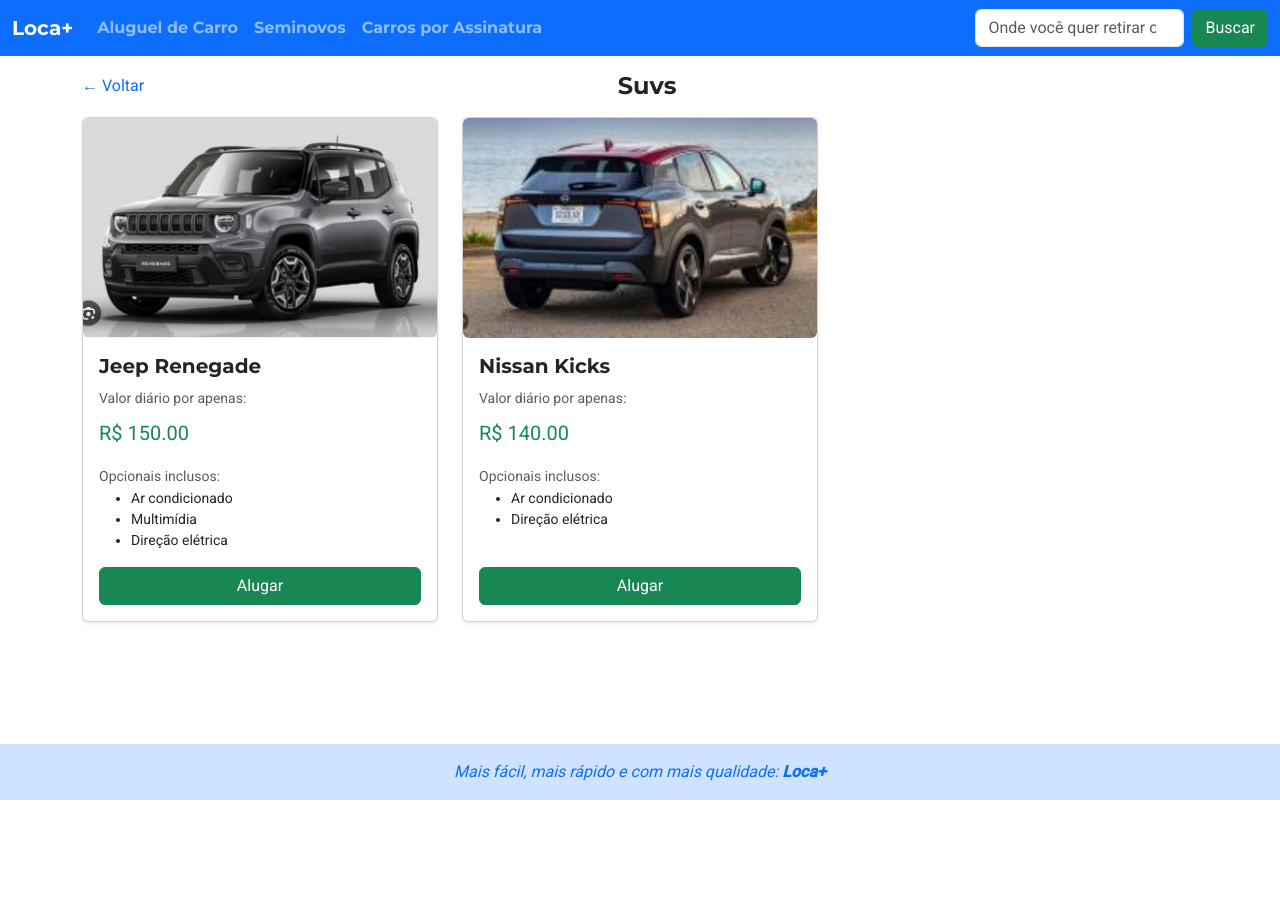
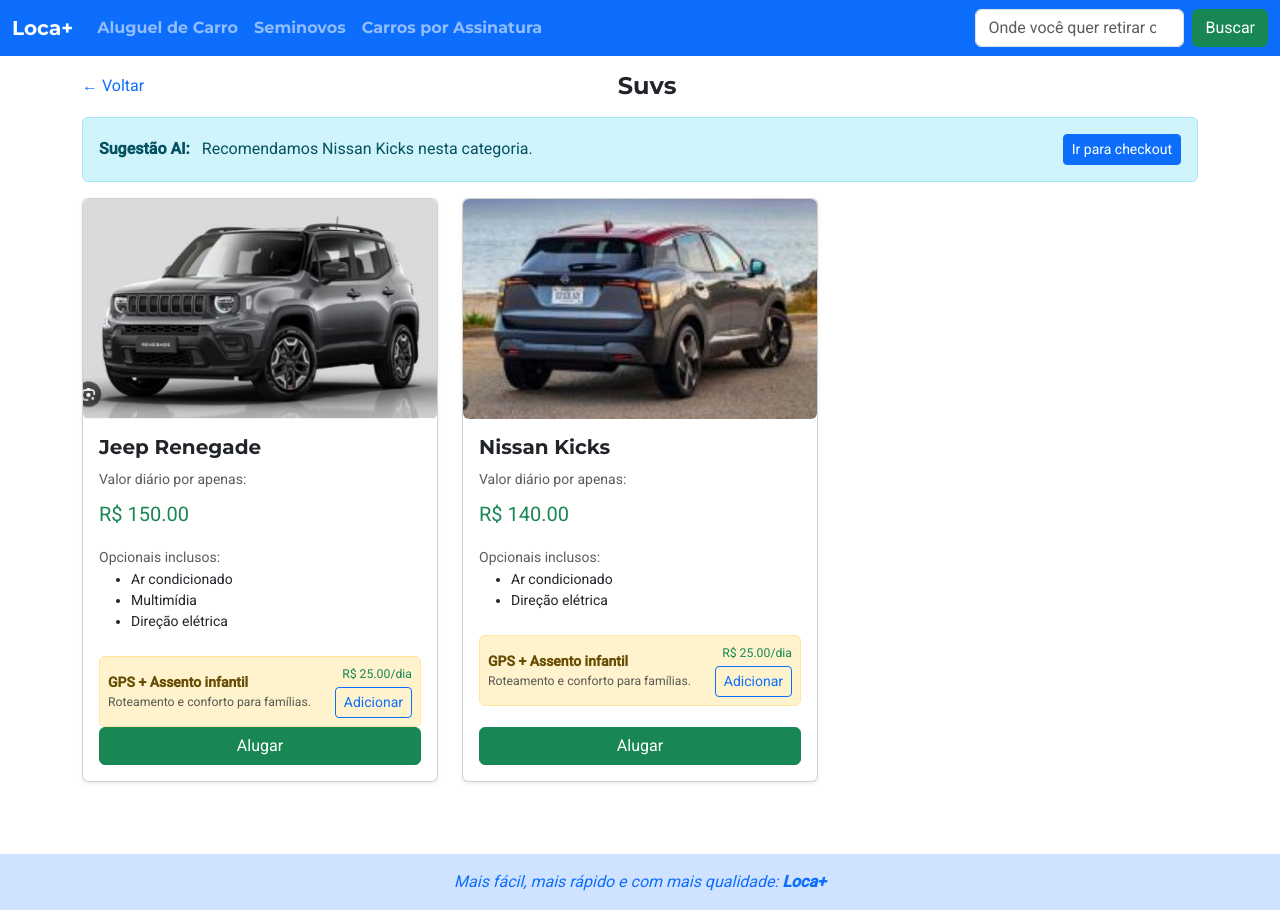
Before and after one commit to melissaromao/loca-mais, a Flask app: page /categoria/suvs in a window 1280 px wide. Before the commit the page ends 800 px from the top, so only its background shows below. Run offline with Flask 3, Linux system fonts and the light colour scheme.

Commit message:
Adicionado recurso de IA de recomendação.

```diff
--- a/app.py
+++ b/app.py
@@ -53,5 +53,78 @@
     else:
         return "Veículo não encontrado", 404
 
+
+@app.route('/api/recommend', methods=['POST'])
+def api_recommend():
+    """Endpoint simples de recomendação baseado em regras.
+    Recebe JSON com uma das formas:
+      {"category": "suvs"}
+      {"vehicle_id": 3}
+    Retorna JSON com uma recomendação curta.
+    """
+    data = request.get_json() or {}
+
+    # Se recebeu categoria: recomenda um veículo (ex.: o mais barato)
+    if 'category' in data:
+        cat = data.get('category')
+        if cat in veiculos and len(veiculos[cat]) > 0:
+            # recomendação simples: veículo mais barato
+            recomendado = min(veiculos[cat], key=lambda v: v.get('valor', 0))
+            return {
+                'type': 'vehicle',
+                'vehicle_id': recomendado['id'],
+                'vehicle_name': recomendado['nome'],
+                'message': f"Recomendamos {recomendado['nome']} nesta categoria."
+            }
+        else:
+            return {'error': 'Categoria inválida ou sem veículos'}, 400
+
+    # Se recebeu vehicle_id: recomenda um extra/opcional
+    if 'vehicle_id' in data:
+        vid = int(data.get('vehicle_id'))
+        # encontrar veículo e categoria
+        encontrado = None
+        categoria = None
+        for cat_name, lista in veiculos.items():
+            for v in lista:
+                if v['id'] == vid:
+                    encontrado = v
+                    categoria = cat_name
+                    break
+            if encontrado:
+                break
+
+        if not encontrado:
+            return {'error': 'Veículo não encontrado'}, 404
+
+        # regras simples por categoria
+        if categoria == 'esportivos':
+            extra = {
+                'name': 'Seguro Premium (cobertura total)',
+                'description': 'Proteção extra indicada para veículos de alta potência.',
+                'price_per_day': 80.0
+            }
+        elif categoria == 'suvs':
+            extra = {
+                'name': 'GPS + Assento infantil',
+                'description': 'Roteamento e conforto para famílias.',
+                'price_per_day': 25.0
+            }
+        else:
+            extra = {
+                'name': 'Assento infantil',
+                'description': 'Recomendado para segurança de crianças.',
+                'price_per_day': 15.0
+            }
+
+        return {
+            'type': 'extra',
+            'vehicle_id': vid,
+            'extra': extra,
+            'message': f"Recomendação automática para {encontrado['nome']}: {extra['name']}"
+        }
+
+    return {'error': 'Parâmetros inválidos'}, 400
+
 if __name__ == '__main__':
     app.run(debug=True)
--- /dev/null
+++ b/static/ai_recommender.js
@@ -0,0 +1,140 @@
+async function fetchRecommendation(payload) {
+  try {
+    const res = await fetch('/api/recommend', {
+      method: 'POST',
+      headers: { 'Content-Type': 'application/json' },
+      body: JSON.stringify(payload)
+    });
+    return await res.json();
+  } catch (err) {
+    return { error: 'Network error' };
+  }
+}
+
+// Usado em categoria.html: solicita recomendação para a categoria e mostra banner
+async function showCategoryRecommendation(category) {
+  const container = document.getElementById('ai-category-recommendation');
+  if (!container) return;
+  container.innerHTML = `<div class="spinner-border text-primary" role="status"><span class="visually-hidden">Carregando...</span></div>`;
+
+  const data = await fetchRecommendation({ category });
+  if (data && data.type === 'vehicle') {
+    container.innerHTML = `
+      <div class="alert alert-info d-flex justify-content-between align-items-center" role="alert">
+        <div>
+          <strong class="me-2">Sugestão AI:</strong> ${data.message}
+        </div>
+        <div>
+          <a href="/checkout/${data.vehicle_id}" class="btn btn-sm btn-primary">Ir para checkout</a>
+        </div>
+      </div>
+    `;
+  } else {
+    container.innerHTML = `<div class="alert alert-secondary">Nenhuma sugestão disponível.</div>`;
+  }
+}
+
+// Usado em checkout.html: solicita recomendação de extra para o veículo e mostra card
+async function showCheckoutRecommendation(vehicleId) {
+  const container = document.getElementById('mensagemLocal');
+  if (!container) return;
+  container.innerHTML = '';
+
+  const data = await fetchRecommendation({ vehicle_id: vehicleId });
+  if (data && data.type === 'extra') {
+    const extra = data.extra;
+    container.innerHTML = `
+      <div class="card mt-3 shadow-sm">
+        <div class="card-body">
+          <h6 class="card-title">Recomendação</h6>
+          <p class="card-text mb-1"><strong>${extra.name}</strong> — ${extra.description}</p>
+          <p class="text-success mb-2">R$ ${extra.price_per_day.toFixed(2)} / dia</p>
+          <div class="d-flex gap-2">
+            <button id="addExtraBtn" class="btn btn-outline-primary btn-sm">Adicionar extra</button>
+            <button id="ignoreExtraBtn" class="btn btn-outline-secondary btn-sm">Ignorar</button>
+          </div>
+        </div>
+      </div>
+    `;
+
+    document.getElementById('addExtraBtn').addEventListener('click', () => {
+      // comportamento simples: mostra modal de confirmação pequena
+      const btn = document.getElementById('addExtraBtn');
+      btn.disabled = true;
+      btn.innerText = 'Adicionado';
+      const info = document.createElement('div');
+      info.className = 'mt-2 text-success';
+      info.innerText = 'Extra adicionado ao seu pedido.';
+      container.querySelector('.card-body').appendChild(info);
+    });
+
+    document.getElementById('ignoreExtraBtn').addEventListener('click', () => {
+      container.innerHTML = '<div class="alert alert-secondary">Você optou por não adicionar o extra.</div>';
+    });
+  }
+}
+
+// auto-init helpers — invocados diretamente nos templates
+window.AIRecommender = {
+  showCategoryRecommendation,
+  showCheckoutRecommendation
+};
+
+// Renderiza recomendação dentro do card do veículo (usado em categoria.html)
+async function showInlineVehicleRecommendation(elOrId) {
+  let el = null;
+  if (typeof elOrId === 'string' || typeof elOrId === 'number') {
+    el = document.getElementById(String(elOrId));
+  } else {
+    el = elOrId;
+  }
+  if (!el) return;
+
+  const vid = el.dataset && el.dataset.vehicleId ? parseInt(el.dataset.vehicleId) : null;
+  if (!vid) return;
+
+  el.innerHTML = `<div class="spinner-border spinner-border-sm text-primary" role="status"><span class="visually-hidden">...</span></div>`;
+  const data = await fetchRecommendation({ vehicle_id: vid });
+  if (data && data.type === 'extra') {
+    const extra = data.extra;
+    el.innerHTML = `
+      <div class="alert alert-warning p-2 mb-0 small d-flex justify-content-between align-items-center">
+        <div>
+          <strong>${extra.name}</strong>
+          <div class="text-muted small">${extra.description}</div>
+        </div>
+        <div class="text-end">
+          <div class="text-success small">R$ ${extra.price_per_day.toFixed(2)}/dia</div>
+          <button class="btn btn-sm btn-outline-primary mt-1" data-action="add-extra">Adicionar</button>
+        </div>
+      </div>
+    `;
+
+    const addBtn = el.querySelector('[data-action="add-extra"]');
+    if (addBtn) {
+      addBtn.addEventListener('click', () => {
+        addBtn.disabled = true;
+        addBtn.innerText = 'Adicionado';
+        const info = document.createElement('div');
+        info.className = 'mt-1 text-success small';
+        info.innerText = 'Extra adicionado ao seu pedido.';
+        el.querySelector('.alert').appendChild(info);
+      });
+    }
+  } else {
+    el.innerHTML = '';
+  }
+}
+
+// adicionar ao objeto público
+window.AIRecommender.showInlineVehicleRecommendation = showInlineVehicleRecommendation;
+
+// helper para inicializar todos os contêineres com a classe `ai-vehicle-reco`
+function initInlineVehicleRecommendations() {
+  const nodes = document.querySelectorAll('.ai-vehicle-reco');
+  nodes.forEach(n => {
+    try { showInlineVehicleRecommendation(n); } catch (e) { /* ignore */ }
+  });
+}
+
+window.AIRecommender.initInlineVehicleRecommendations = initInlineVehicleRecommendations;
--- a/templates/categoria.html
+++ b/templates/categoria.html
@@ -86,6 +86,7 @@
 
     <main class="flex-grow-1">
         <div class="container mb-5">
+            <div id="ai-category-recommendation" class="mb-3"></div>
             {% if veiculos|length == 0 %}
             <div class="alert alert-warning" role="alert">
                 Nenhum veículo encontrado para a categoria <strong>{{ categoria.capitalize() }}</strong>.
@@ -115,6 +116,14 @@
                             </div>
                             {% endif %}
 
+                            <!-- Contêiner para recomendação AI dentro do card -->
+                            <div class="mt-2 ai-vehicle-reco" data-vehicle-id="{{ veiculo.id }}"></div>
+
+                            {% if not (veiculo.opcionais and veiculo.opcionais|length > 0) %}
+                            <!-- preserve layout when não houver opcionais -->
+                            <div class="mb-2"></div>
+                            {% endif %}
+
                             <div class="mt-auto">
                                 <a href="{{ url_for('checkout', veiculo_id=veiculo.id) }}"
                                     class="btn btn-success w-100">
@@ -139,5 +148,14 @@
     </footer>
 
     <script src="https://cdn.jsdelivr.net/npm/bootstrap@5.3.2/dist/js/bootstrap.bundle.min.js"></script>
+    <script src="{{ url_for('static', filename='ai_recommender.js') }}"></script>
+    <script>
+        document.addEventListener('DOMContentLoaded', function () {
+            if (window.AIRecommender) {
+                window.AIRecommender.showCategoryRecommendation('{{ categoria }}');
+                window.AIRecommender.initInlineVehicleRecommendations();
+            }
+        });
+    </script>
 </body>
 </html>
```
Also changed, not shown: templates/checkout.html (+8 -0 lines).
